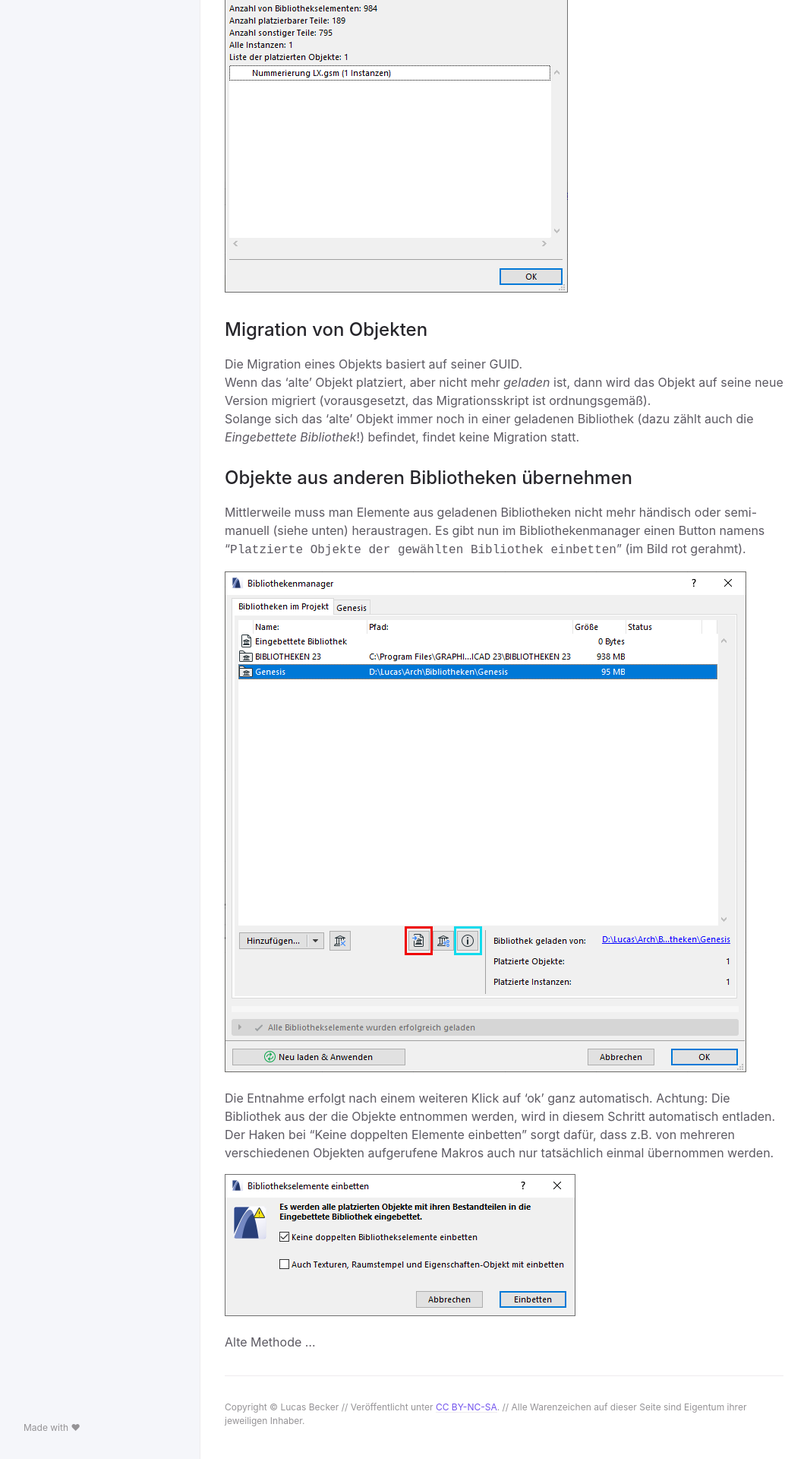
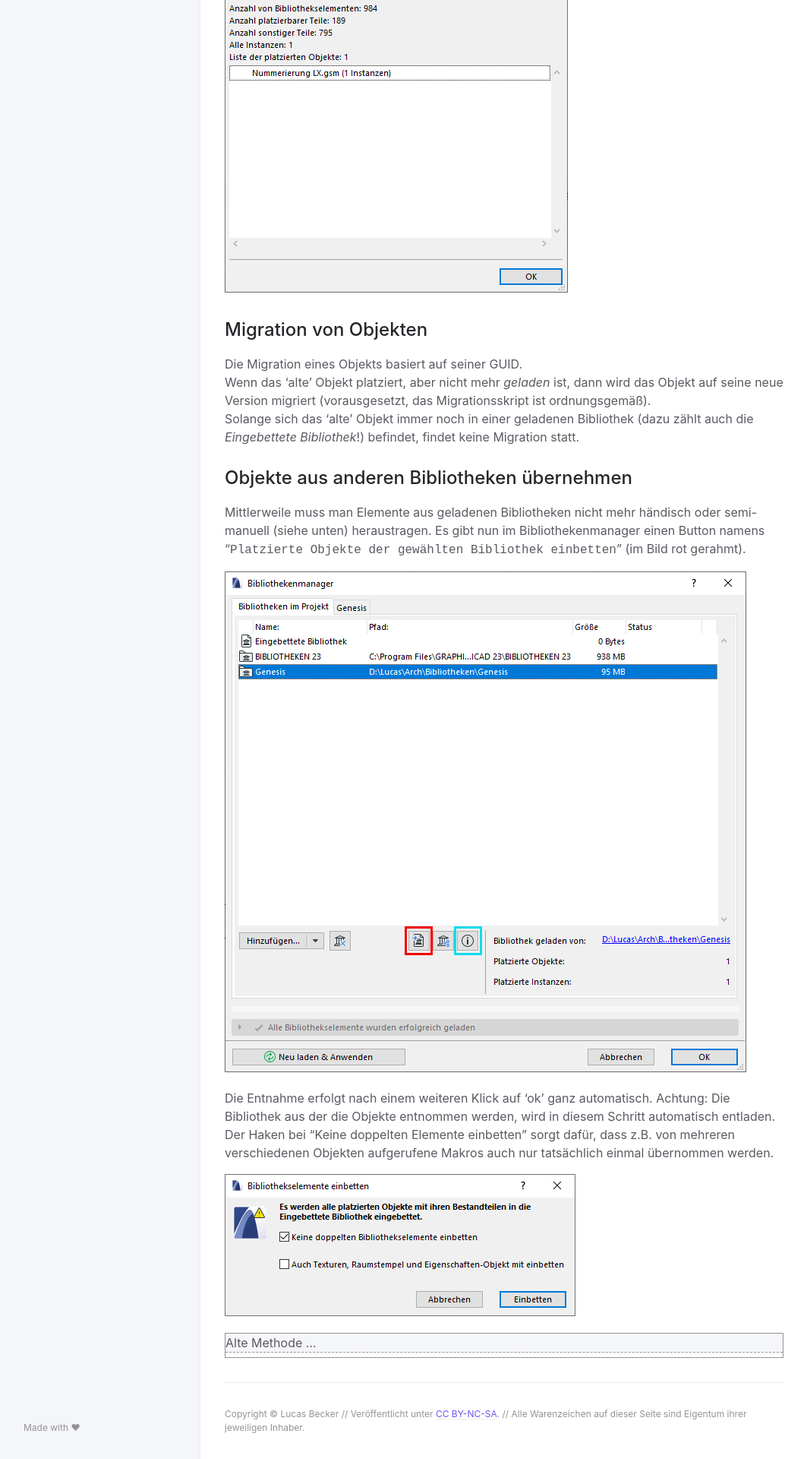
Before and after one commit to runxel/archicad-wiki, a Jekyll site: the page built from _pages/Bibliotheken.md, in a window 1280 px wide. Shown: the part 1097-3017 px from the top of the page at 76% size, without its empty margins (108-1171 px from the left). Built offline with Jekyll 4.4.1, drawn with Linux system fonts in a browser that asks for light colours.

Commit message:
details css

```diff
--- a/_sass/overrides.scss
+++ b/_sass/overrides.scss
@@ -14,3 +14,23 @@ blockquote {
         margin: 0;
     }
 }
+
+details {
+    background-color: lighten($color: $sidebar-color, $amount: 70);
+    border: 1px solid $grey-dk-000;
+
+    & > :not(summary) {
+        padding: 0 15px;
+    }
+
+    ul, ol {
+        margin-left: 15px;
+    }
+}
+
+summary {
+    cursor: pointer;
+    margin-bottom: 6px;
+    background-color: $sidebar-color;
+    border-bottom: 1px dashed $grey-dk-000;
+}
```
